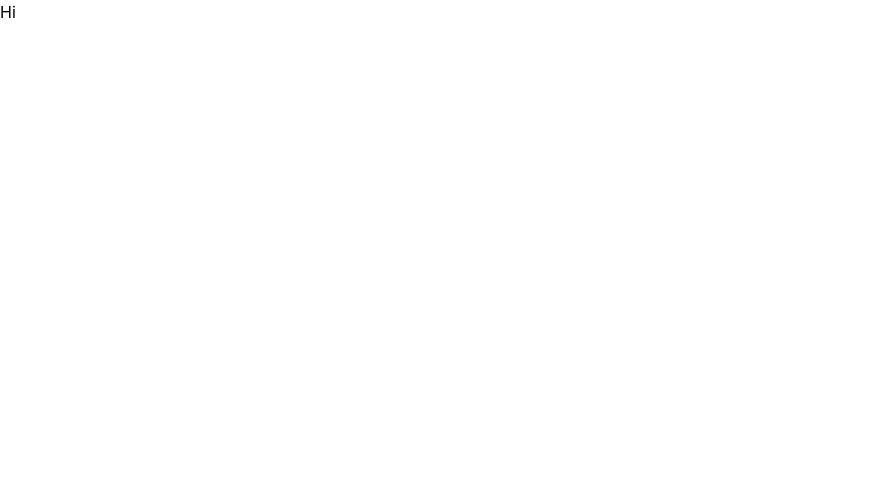
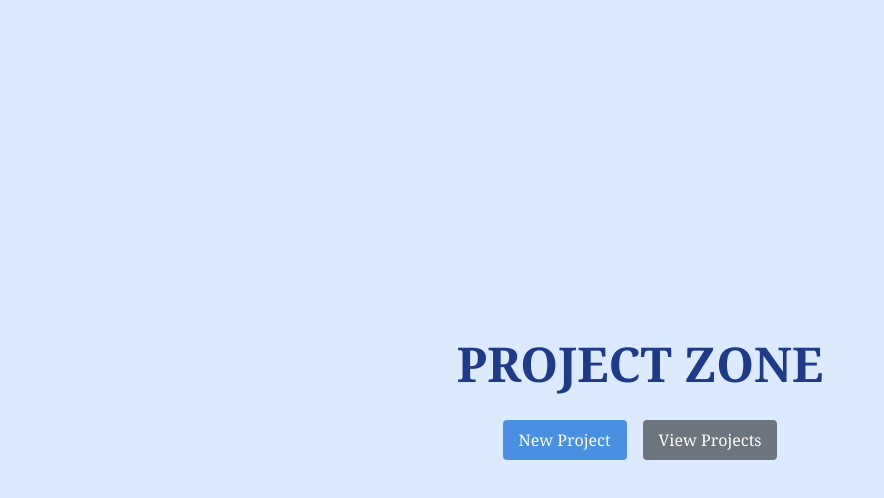
Before and after one commit to gagan-kotian/Project-Hub2, a React (Create React App) app in the folder frontend/: page / in a window 1280 px wide. Shown: the top 498 px of the page, without its empty margins (0-884 px from the left). Built offline with nearby package versions, Linux system fonts and the light colour scheme; the HTML template or start-up script is replaced by a standard one.

Commit message:
Update Home.js

```diff
--- a/frontend/src/pages/Home.js
+++ b/frontend/src/pages/Home.js
@@ -1,10 +1,24 @@
 import React from "react";
-
 
 const Home = () => {
   return (
     <div id="root">
-      Hi
+      <div class="bg-blue-100 min-h-screen flex flex-col justify-center items-center font-serif">
+        <h1 class="text-3xl md:text-5xl font-bold text-center mb-8 text-blue-900">
+          PROJECT ZONE
+        </h1>
+        <div class="flex flex-col md:flex-row items-center justify-center">
+          <a
+            class="btn btn-primary mb-4 md:mb-0 md:mr-4"
+            href="/employer/dashboard"
+          >
+            New Project
+          </a>
+          <a class="btn btn-secondary" href="/employee/feed">
+            View Projects
+          </a>
+        </div>
+      </div>
     </div>
   );
 };
```
